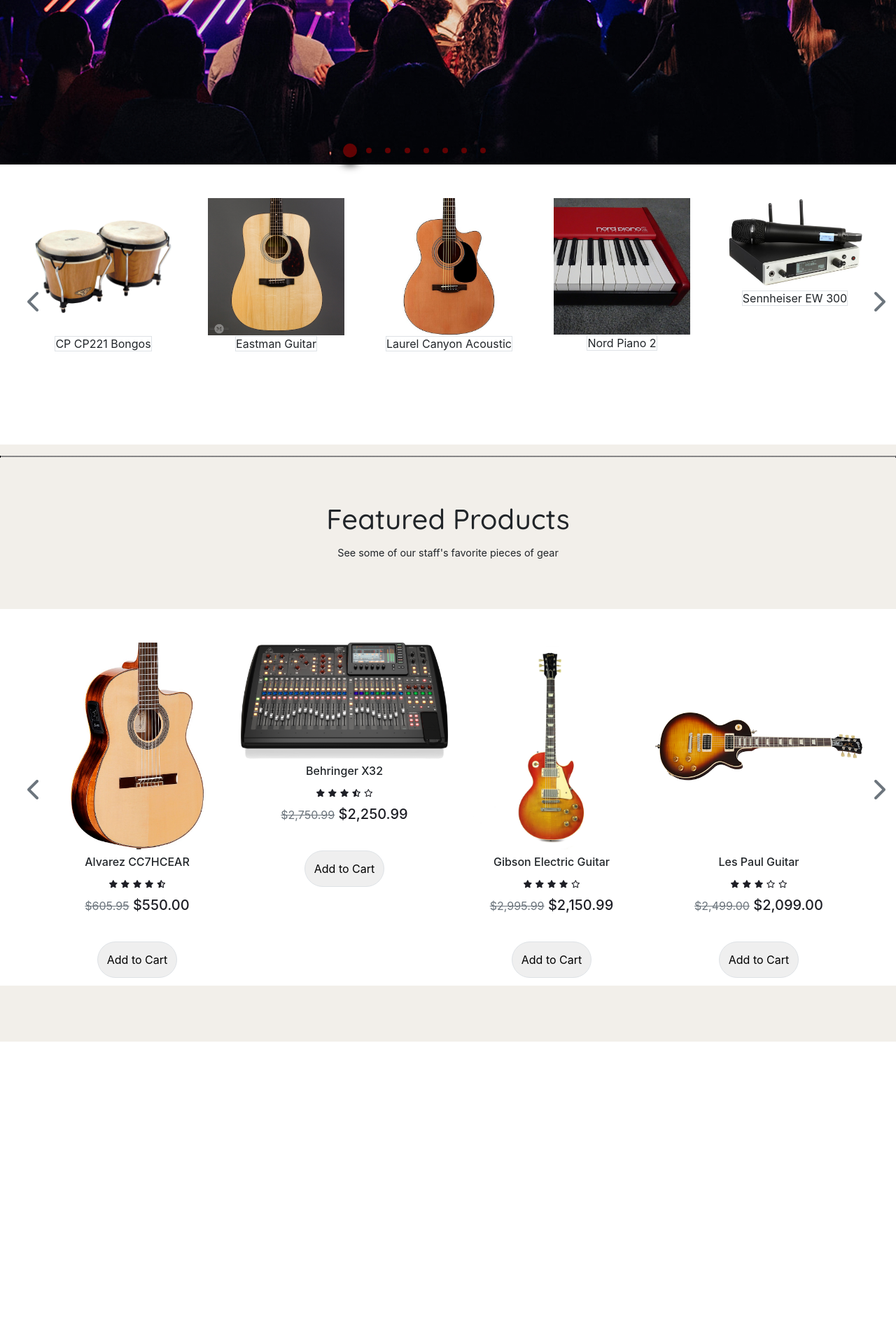
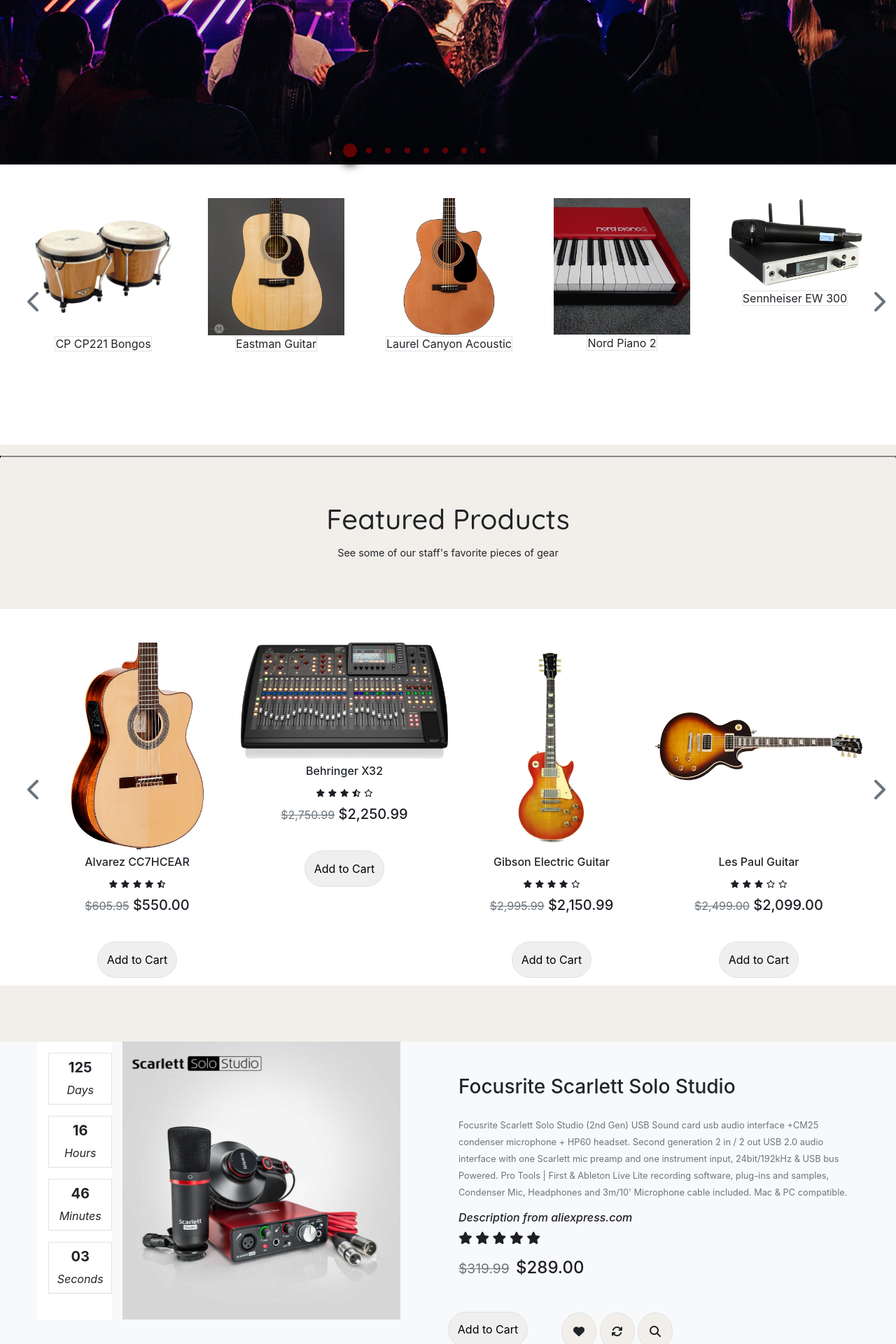
Before and after one commit to dwgoins98/Online-Music-Store, a PHP site: page / in a window 1280 px wide. Shown: the part 640-2560 px from the top of the page at 70% size. Before the commit the page ends 2128 px from the top, so only its background shows below. Run offline with PHP 8.4, Linux system fonts and the light colour scheme; some libraries are stand-ins or nearby versions.

Commit message:
Add files via upload
Added an updated front page. Next step is using PHP and mySQL to add a shopping cart portion, as well as printing a list of items at the end.

```diff
--- a/WebContent/css/style.css
+++ b/WebContent/css/style.css
@@ -22,6 +22,10 @@
 
 .bg-primary-color{
 	background-color: var(--creme)!important;
+}
+
+.bg-dark{
+	background-color: var(--night);
 }
 
 .text-color{
@@ -229,6 +233,10 @@ header .site-title{
 	font-size: 0.7rem;
 	color: var(--night);
 }
+.rating-big i{
+	font-size: 1.1rem;
+	color: var(--night);
+}
 
 .site-slider-three .pro-price span{
 	color: var(--night);
@@ -238,3 +246,33 @@ header .site-title{
 	background-color: var(--dark-red);
 	color: var(--creme);
 }
+
+/* Fourth Slider */
+.site-slider-four{
+	position: relative;
+	margin: 0rem;
+	margin-top: 3rem;
+}
+
+.slider-four{
+	padding: 0 0.4rem;
+}
+
+.slider-four .product img{
+	width: 80%;
+	border: 1px solid var(--night);
+}
+
+/* Footer */
+
+a:link {
+	color: var(--night);
+	background-color: transparent;
+	text-decoration: none;
+  }
+
+  a:hover {
+	color: var(--dark-red);
+	background-color: transparent;
+	text-decoration: underline;
+  }
--- a/WebContent/index.html
+++ b/WebContent/index.html
@@ -363,9 +363,212 @@
 
 			<!-- /Features Section -->
 
+			<!-- Recording Equipment Section -->
+
+			<div class="container-fluid recording bg-light">
+				<div class="row">
+					<div class="col-md-6 col-12">
+						<div class="row box">
+							<div class="col-md-2 p-0 pl-md-3 bg-white offset-1 d-flex flex-md-column flex-sm-row">
+								<div class="py-md-2 py-2 mt-3 bg-white border text-center">
+									<h5 class="creme"><strong>125</strong></h5>
+									<em>Days</em>
+								</div>
+								<div class="py-md-2 py-2 mt-3 bg-white border text-center">
+									<h5 class="creme"><strong>16</strong></h5>
+									<em>Hours</em>
+								</div>
+								<div class="py-md-2 py-2 mt-3 bg-white border text-center">
+									<h5 class="creme"><strong>46</strong></h5>
+									<em>Minutes</em>
+								</div>
+								<div class="py-md-2 py-2 mt-3 bg-white border text-center">
+									<h5 class="creme"><strong>03</strong></h5>
+									<em>Seconds</em>
+								</div>
+							</div>
+							<div class="col-md-8 pd-0 bg-creme">
+								<div class="text-left">
+									<img src="./Images/Focusrite Scarlett Solo Studio.jpg" alt="Recording Equipment" class="img-fluid">
+								</div>
+							</div>
+						</div>
+					</div>
+					<div class="col-md-6 col-12 pt-5">
+						<h3 class="text-left">Focusrite Scarlett Solo Studio</h3>
+						<p class="text-secondary pr-5 pt-3">
+							<small> Focusrite Scarlett Solo Studio (2nd Gen) USB Sound card usb audio interface +CM25 condenser microphone + HP60 headset. Second generation 2 in / 2 out USB 2.0 audio interface with one Scarlett mic preamp and one instrument input, 24bit/192kHz & USB bus Powered. Pro Tools | First & Ableton Live Lite recording software, plug-ins and samples, Condenser Mic, Headphones and 3m/10' Microphone cable included. Mac & PC compatible.
+							</small>
+							</p>
+						<h6><em>Description from <a href="https://www.aliexpress.com/i/32823818504.html">aliexpress.com</a></em></h6>
+						<div class="rating-big">
+							<i class="fas fa-star"></i>
+							<i class="fas fa-star"></i>
+							<i class="fas fa-star"></i>
+							<i class="fas fa-star"></i>
+							<i class="fas fa-star"></i>
+						</div>
+						<h4 class="pt-3">
+							<small>
+								<s class="text-secondary">$319.99</s>
+							</small>
+							<span class="text-color pl-1">$289.00</span>
+						</h4>
+						<div class="cart mt-4 row">
+							<div class="cart mt-4">
+								<button class="border site-btn" style="padding: 0.8rem; border-radius: 4rem;">Add to Cart</button>
+							</div>
+							<div class="col-md-5 col-sm-12 py-3 pl-5 mt-4">
+								<span class="p-3 bg-primary-color border rounded-circle"><i class="fas fa-heart" aria-hidden="true"></i></span>
+								<span class="p-3 bg-primary-color border rounded-circle"><i class="fas fa-sync-alt" aria-hidden="true"></i></span>
+								<span class="p-3 bg-primary-color border rounded-circle"><i class="fas fa-search" aria-hidden="true"></i></span>
+							</div>
+						</div>
+					</div>
+				</div>
+			</div>
+
+			<!-- /Recording Equipment Section -->
+
+			<div class="container-fluid">
+				<div class="site-slider-four px-md-4">
+					<div class="slider-four row text-center">
+						<div class="col-md-2 product pt-md-5">
+							<img src="./Images/Scarlett Bundle/Scarlett Microphone.jpg" alt="Microphone" class="border img-fluid">
+						</div>
+						<div class="col-md-2 product pt-md-5">
+							<img src="./Images/Scarlett Bundle/Headphones.jpg" alt="Headphones" class="border img-fluid">
+						</div>
+						<div class="col-md-2 product pt-md-5">
+							<img src="./Images/Scarlett Bundle/Scarlett Solo Studio.jpg" alt="Solo Studio" class="border img-fluid">
+						</div>
+						<div class="col-md-2 product pt-md-5">
+							<img src="./Images/Scarlett Bundle/XLR Cables.jpg" alt="XLR Cables" class="border img-fluid">
+						</div>
+					</div>
+					<div class="slider-btn">
+						<span class="prev position-top">
+							<i class="fas fa-chevron-left fa-2x text-secondary">
+							</i>
+						</span>
+						<span class="next position-top right-0">
+							<i class="fas fa-chevron-right fa-2x text-secondary">
+							</i>
+						</span>
+					</div>
+				</div>
+			</div>
+
+			<!-- Facilities -->
+
+			<div class="container-fluid p-0 py-5">
+				<div class="site-info">
+					<div class="row text-center py-3 bg-dark m-0">
+						<div class="col-md-4 col-sm-12 my-md-0 my-4">
+							<div class="row justify-content-center text-light">
+								<i class="fas fa-rocket fa-4x px-4"></i>
+								<div class="py-2 font-oswald text-left">
+									<h6 class="m-0">Free Shipping & Return</h6>
+									<small>Free shipping on any order over $69</small>
+								</div>
+							</div>
+						</div>
+						<div class="col-md-4 col-sm-12 my-md-0 my-4">
+							<div class="row justify-content-center text-light">
+								<i class="fas fa-hand-holding-usd fa-4x px-4"></i>
+								<div class="py-2 font-oswald text-left">
+									<h6 class="m-0">Money Back Guarantee</h6>
+									<small>Not happy/item damaged? Send it back and we'll give you a refund!</small>
+								</div>
+							</div>
+						</div>
+						<div class="col-md-4 col-sm-12 my-md-0 my-4">
+							<div class="row justify-content-center text-light">
+								<i class="fas fa-headphones fa-4x px-4"></i>
+								<div class="py-2 font-oswald text-left">
+									<h6 class="m-0">Online Support</h6>
+									<small>Call any time between 9:30am-4:30pm for free online support</small>
+								</div>
+							</div>
+						</div>
+					</div>
+				</div>
+			</div>
+
+			<!-- /Facilities -->
+
 		</main>
 		<!-- /Main Section-->
-		<footer></footer>
+		<footer>
+			<div class="container-fluid px-5 py-5">
+				<div class="row">
+					<div class="col-md-4 col-sm-12">
+						<h4>Contact Us</h4>
+						<div class="row pl-md-1 text-secondary">
+							<div class="col-12">
+								<i class="fa fa-home px-md-2 text-color"></i>
+								<small class="text-color">300 Main St. Windermere, FL, 34786</small>
+							</div>
+							<div class="col-12">
+								<i class="fa fa-paper-plane px-md-2 text-color"></i>
+								<small><a href="mailto: dgoins1@mail.valenciacollege.edu">dgoins1@mail.valenciacollege.edu</a></small>
+							</div>
+							<div class="col-12">
+								<i class="fa fa-phone-volume px-md-2 text-color"></i>
+								<small class="text-color pl-1">(407) 883-1785</small>
+							</div>
+						</div>
+						<div class="row social">
+							<div class="col-12 py-3 pl-4 text-color">
+								<i class="fab fa-facebook"></i>
+								<i class="fab fa-instagram"></i>
+							</div>
+						</div>
+					</div>
+					<div class="col-md-2 col-sm-12">
+						<h4>Our Stores</h4>
+						<div class="row pl-md-1 text-secondary">
+							<div class="col-12">
+								<small class="text-color py-4">Windermere</small>
+							</div>
+							<div class="col-12">
+								<small class="text-color py-4">College Park</small>
+							</div>
+							<div class="col-12">
+								<small class="text-color py-4">Ocoee</small>
+							</div>
+							<div class="col-12">
+								<small class="text-color py-4">Clermont</small>
+							</div>
+							<div class="col-12">
+								<small class="text-color py-4">Lake Buena Vista</small>
+							</div>
+						</div>
+					</div>
+					<div class="col-md-2 col-sm-12">
+						<h4>Extras</h4>
+					<div class="row pl-md-1 text-secondary">
+						<div class="col-12">
+							<small class="text-color py-4">Videos</small> <!-- Add Link here-->
+						</div>
+						<div class="col-12">
+							<small class="text-color py-4">Dealers</small> <!-- Add Link here-->
+						</div>
+						<div class="col-12">
+							<small class="text-color py-4">Stories</small> <!-- Add Link here-->
+						</div>
+						<div class="col-12">
+							<small class="text-color py-4">Deals</small> <!-- Add Link here-->
+						</div>
+						<div class="col-12">
+							<small class="text-color py-4">Lessons</small> <!-- Add Link here-->
+						</div>
+					</div>
+					</div>
+					<div class="col-md-4 col-sm-12"></div>
+				</div>
+			</div>
+		</footer>
 
 
 	<script src="https://code.jquery.com/jquery-3.5.1.slim.min.js" integrity="sha384-DfXdz2htPH0lsSSs5nCTpuj/zy4C+OGpamoFVy38MVBnE+IbbVYUew+OrCXaRkfj" crossorigin="anonymous"></script>
--- a/WebContent/js/main.js
+++ b/WebContent/js/main.js
@@ -31,3 +31,15 @@ $('.slider-three')
     autoplaySpeed: 3000,
     infinite: true
 });
+
+/** Fourth Slider */
+$('.slider-four')
+.not(".slick-initialized")
+.slick({
+    prevArrow:".site-slider-four .prev",
+    nextArrow:".site-slider-four .next",
+    slidesToShow: 3,
+    slidesToScroll: 1,
+    autoplaySpeed: 3000,
+    infinite: true
+});
```
Also changed, not shown: WebContent/Images/Focusrite Scarlett Solo Studio.jpg (added), WebContent/Images/Scarlett Bundle/Headphones.jpg (added), WebContent/Images/Scarlett Bundle/Scarlett Microphone.jpg (added), WebContent/Images/Scarlett Bundle/Scarlett Solo Studio.jpg (added), WebContent/Images/Scarlett Bundle/XLR Cables.jpg (added).
